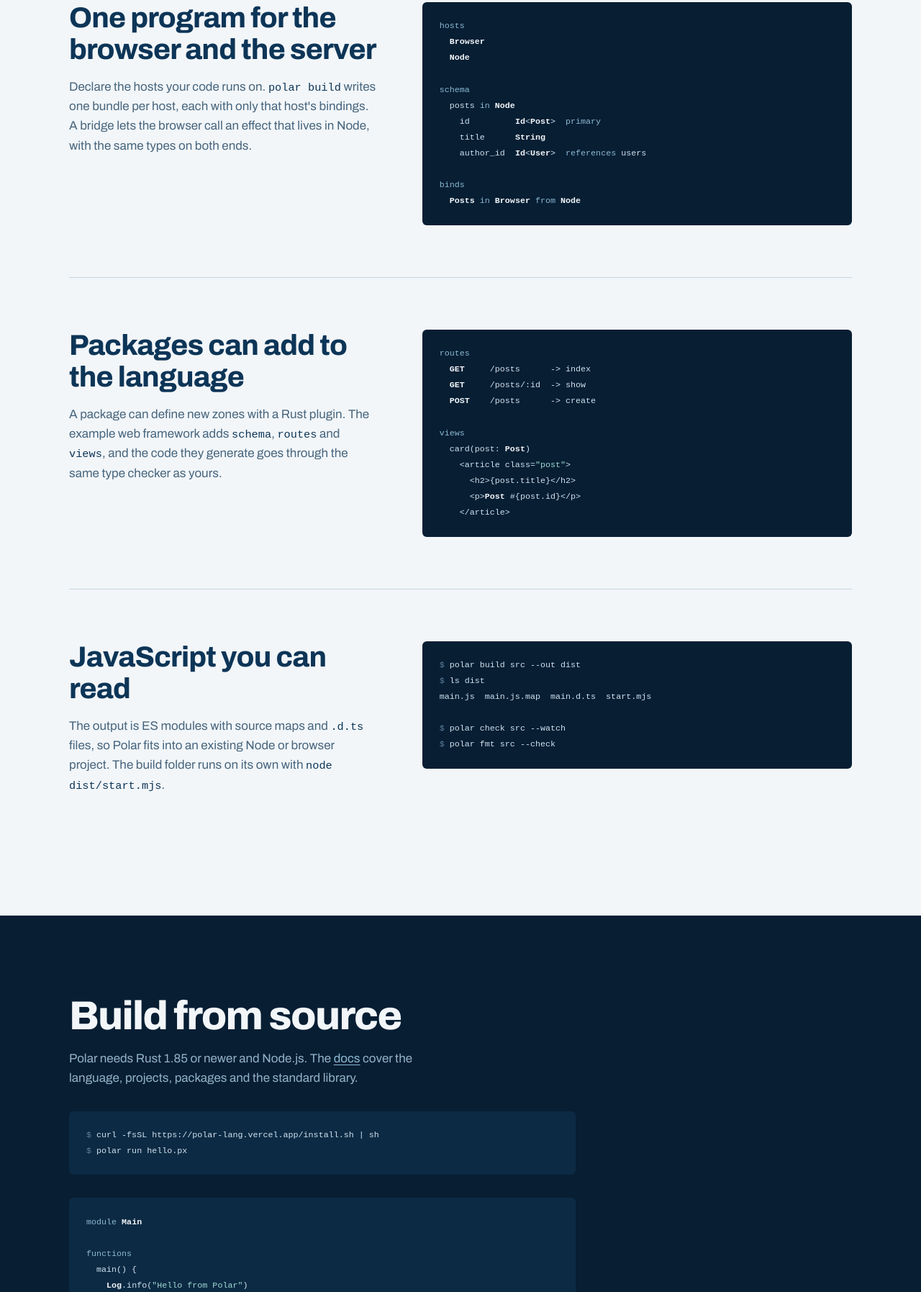
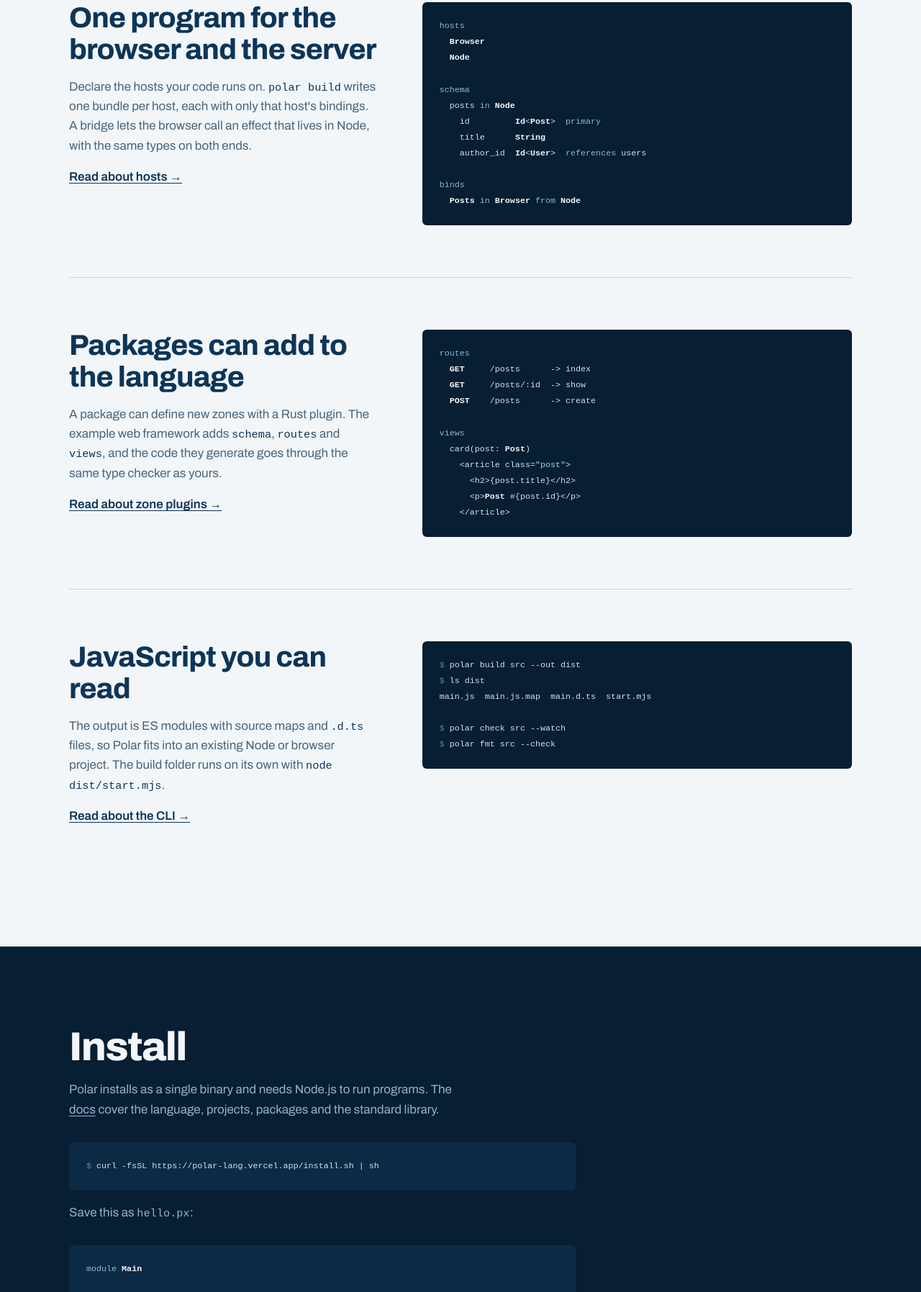
Before and after one commit to stepanvanzuriak/polar, a plain HTML site: page website/index.html in a window 1280 px wide. Shown: the part 1921-3716 px from the top of the page at 72% size. Drawn offline with Linux system fonts and the light colour scheme; a web font is replaced by a local one.

Commit message:
Website wording fix

```diff
--- a/website/index.html
+++ b/website/index.html
@@ -427,6 +427,15 @@
       .feature p code {
         color: var(--ink);
       }
+      .feature .more {
+        margin: 1rem 0 0;
+      }
+      .feature .more a {
+        color: var(--ink);
+        font-weight: 600;
+        text-decoration: underline;
+        text-underline-offset: 0.2em;
+      }
 
       .code {
         margin: 0;
@@ -777,6 +786,9 @@
             a <code>Post</code> or one written inline, and every field access is
             still checked.
           </p>
+          <p class="more">
+            <a href="docs/records.html">Read about records &rarr;</a>
+          </p>
         </div>
         <pre class="code" data-lang="polar"><code>types
   Task = { id: Int, title: String, done: Bool } derive(Eq, Json)
@@ -799,6 +811,9 @@
             nothing else. Functions without effects stay pure, and
             <code>List.map</code> passes its callback's effects through, so
             nothing slips past the checker.
+          </p>
+          <p class="more">
+            <a href="docs/effects.html">Read about effects &rarr;</a>
           </p>
         </div>
         <pre class="code" data-lang="polar"><code>effects
@@ -825,6 +840,9 @@
             lets the browser call an effect that lives in Node, with the same
             types on both ends.
           </p>
+          <p class="more">
+            <a href="docs/hosts.html">Read about hosts &rarr;</a>
+          </p>
         </div>
         <pre class="code" data-lang="polar"><code>hosts
   Browser
@@ -849,6 +867,9 @@
             <code>views</code>, and the code they generate goes through the same
             type checker as yours.
           </p>
+          <p class="more">
+            <a href="docs/zone-plugins.html">Read about zone plugins &rarr;</a>
+          </p>
         </div>
         <pre class="code" data-lang="polar"><code>routes
   GET     /posts      -> index
@@ -872,6 +893,9 @@
             browser project. The build folder runs on its own with
             <code>node dist/start.mjs</code>.
           </p>
+          <p class="more">
+            <a href="docs/cli.html">Read about the CLI &rarr;</a>
+          </p>
         </div>
         <pre
           class="code"
@@ -886,18 +910,18 @@
 
     <section id="install" class="depths">
       <div class="wrap">
-        <h2>Build from source</h2>
+        <h2>Install</h2>
         <p>
-          Polar needs Rust 1.85 or newer and Node.js. The
-          <a href="docs/getting-started.html">docs</a> cover the language,
+          Polar installs as a single binary and needs Node.js to run programs.
+          The <a href="docs/getting-started.html">docs</a> cover the language,
           projects, packages and the standard library.
         </p>
         <pre
           class="code"
           data-lang="polar"
-        ><code><span class="pr">$</span> curl -fsSL https://polar-lang.vercel.app/install.sh | sh
-<span class="pr">$</span> polar run hello.px</code></pre>
+        ><code><span class="pr">$</span> curl -fsSL https://polar-lang.vercel.app/install.sh | sh</code></pre>
 
+        <p>Save this as <code>hello.px</code>:</p>
         <pre class="code" data-lang="polar"><code>module Main
 
 functions
@@ -907,6 +931,17 @@
 
 exports
   main</code></pre>
+
+        <p>Then run it:</p>
+        <pre
+          class="code"
+          data-lang="polar"
+        ><code><span class="pr">$</span> polar run hello.px</code></pre>
+
+        <p>
+          To build from source you need Rust 1.85 or newer; see the
+          <a href="https://github.com/stepanvanzuriak/polar#polar">README</a>.
+        </p>
 
         <footer class="foot">
           <span>Polar is released under the MIT license.</span>
```
